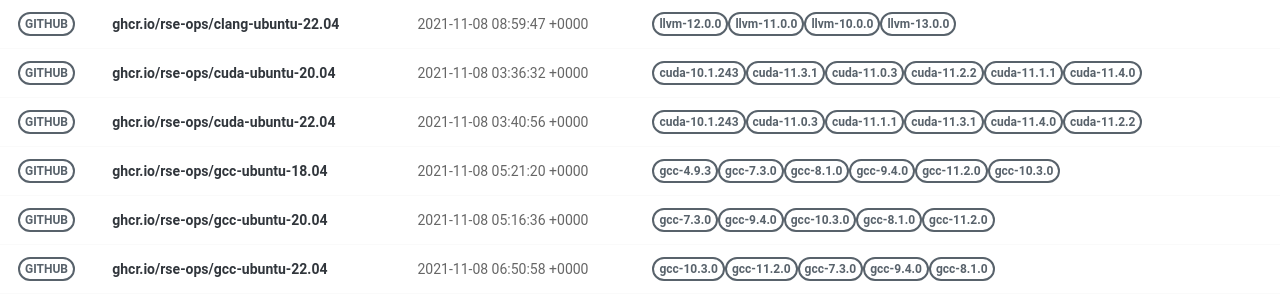
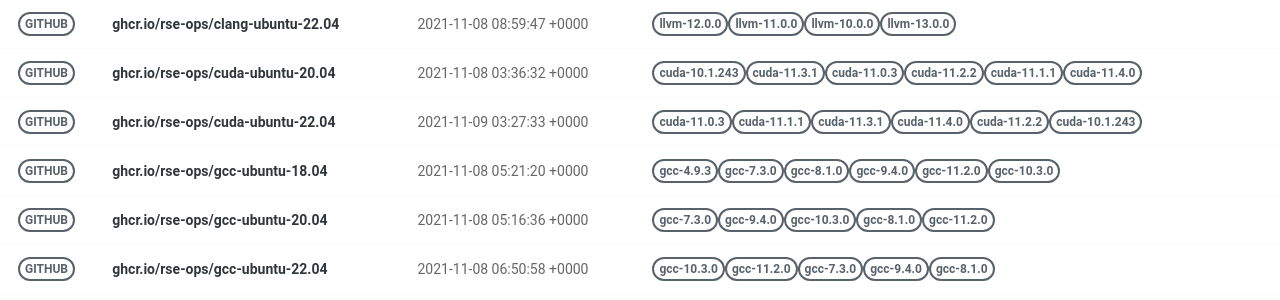
Before and after one commit to rse-ops/docker-images, a Jekyll site: the page built from pages/index.md, in a window 1280 px wide. Shown: the part 228-528 px from the top of the page. Built offline with Jekyll 4.4.1, drawn with Linux system fonts in a browser that asks for light colours; nearby versions of some CDN libraries.

Commit message:
Automated push to update library 2021-11-09

```diff
--- a/_library/ghcr.io-rse-ops-cuda-ubuntu-22.04.md
+++ b/_library/ghcr.io-rse-ops-cuda-ubuntu-22.04.md
@@ -1,14 +1,11 @@
 ---
 layout: container
 name: ghcr.io/rse-ops/cuda-ubuntu-22.04
-updated_at: 2021-11-08 03:40:56.085947
+updated_at: 2021-11-09 03:27:33.120842
 
 
 container_url: https://github.com/orgs/rse-ops/packages/container/package/cuda-ubuntu-22.04
 versions:
- - tag: cuda-10.1.243
-   dockerfile: https://github.com/rse-ops/docker-images/blob/main/ubuntu/cuda/Dockerfile
-   manifest: https://crane.ggcr.dev/manifest/ghcr.io/rse-ops/cuda-ubuntu-22.04:cuda-10.1.243
  - tag: cuda-11.0.3
    dockerfile: https://github.com/rse-ops/docker-images/blob/main/ubuntu/cuda/Dockerfile
    manifest: https://crane.ggcr.dev/manifest/ghcr.io/rse-ops/cuda-ubuntu-22.04:cuda-11.0.3
```
Also changed, not shown: other parts of _library/ghcr.io-rse-ops-cuda-ubuntu-22.04.md (+3 -0 lines).
